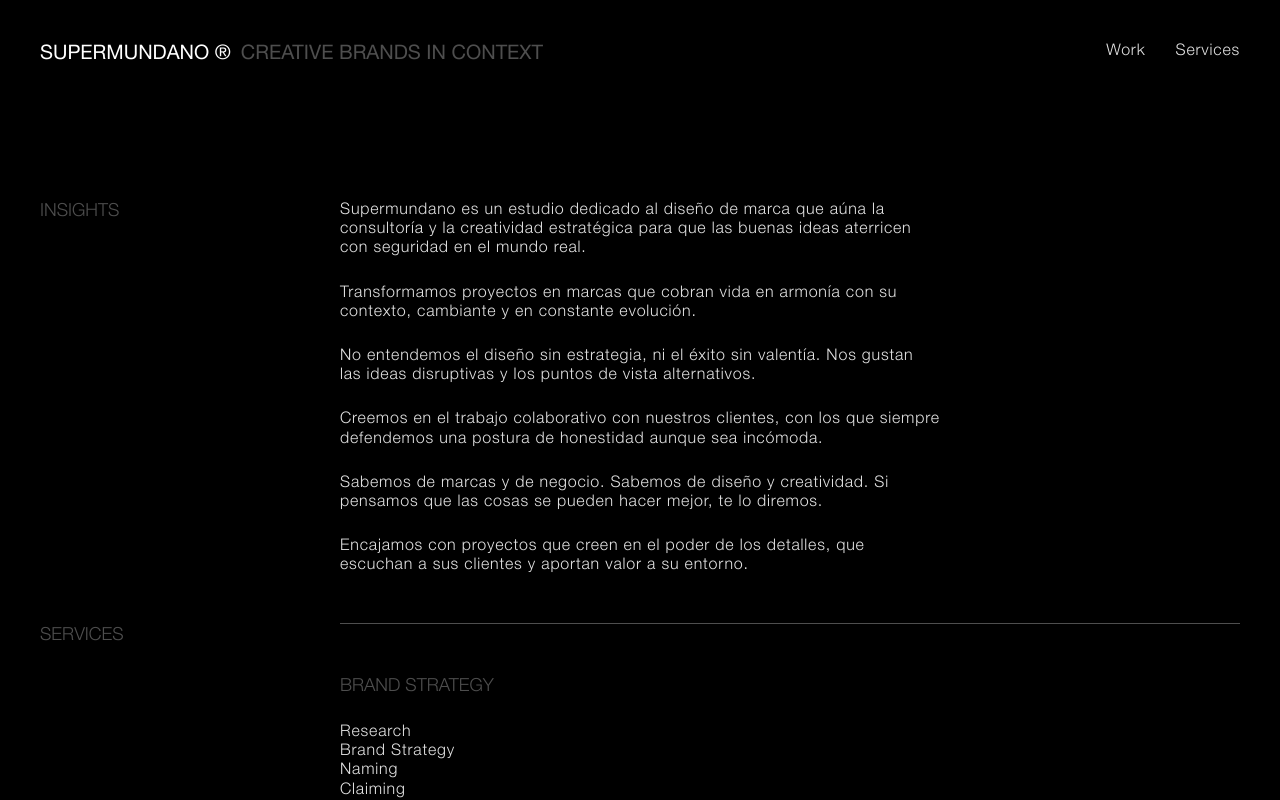
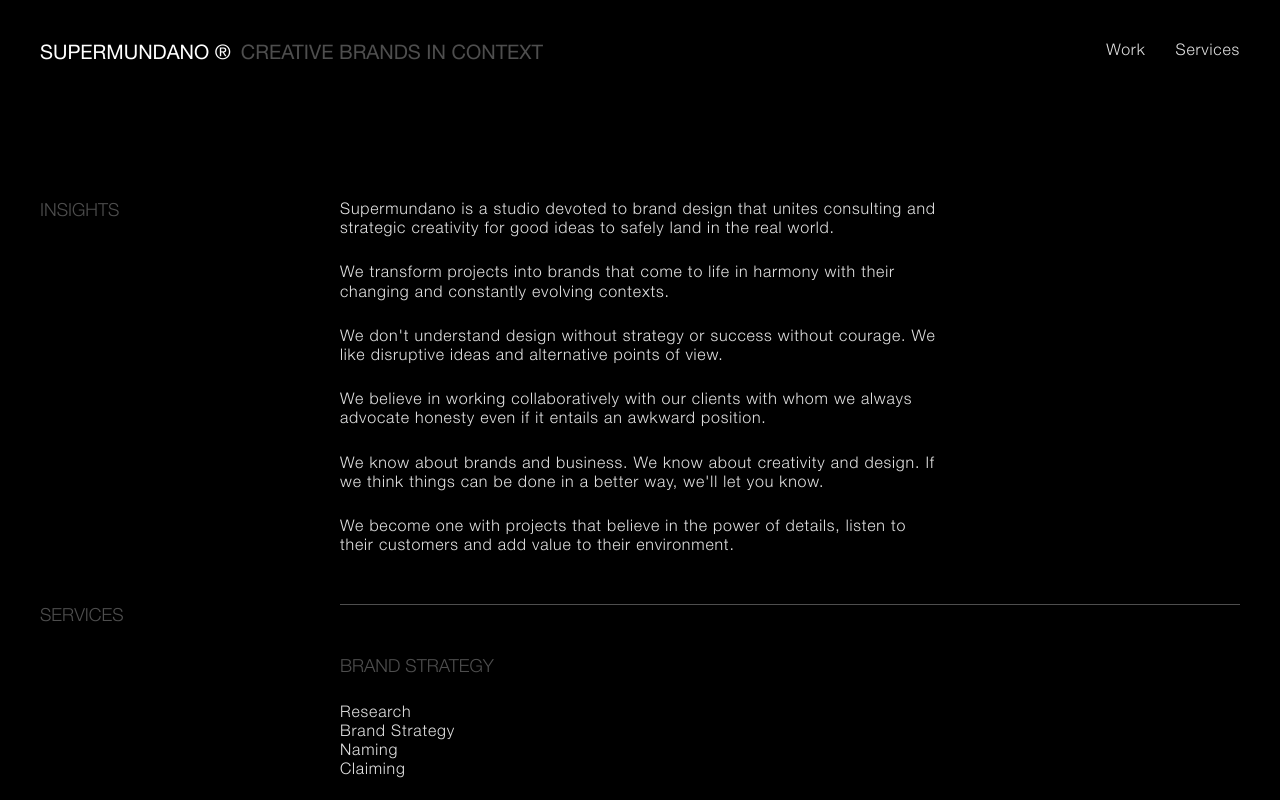
Before and after one commit to supermundano/supermundano-web, a Next.js app: page /services in a window 1280 px wide. Shown: the top 800 px of the page. Built offline with nearby package versions, Linux system fonts and the light colour scheme; no server answers.

Commit message:
Add traducción a inglés principal y servicios

```diff
--- a/components/PageDescription.tsx
+++ b/components/PageDescription.tsx
@@ -25,7 +25,7 @@ const PageDescriptionStyles = styled.div`
 export default function PageDescription() {
     return(
         <PageDescriptionStyles>
-            <p>Trabajamos la creatividad desde un punto de vista estratégico para contextualizar cada marca en su entorno.</p>
+            <p>Our work focuses on creativity from a strategic perspective to contextualise each brand in its environment.</p>
         </PageDescriptionStyles>
     )
 }
--- a/components/ServicesTextSection.tsx
+++ b/components/ServicesTextSection.tsx
@@ -30,12 +30,12 @@ export default function ServicesTextSection() {
           <h2 className="secondary-title">INSIGHTS</h2>
       </div>
       <div className="text">
-        <p>Supermundano es un estudio dedicado al diseño de marca que aúna la consultoría y la creatividad estratégica para que las buenas ideas aterricen con seguridad en el mundo real.</p>
-        <p>Transformamos proyectos en marcas que cobran vida en armonía con su contexto, cambiante y en constante evolución.</p>
-        <p>No entendemos el diseño sin estrategia, ni el éxito sin valentía. Nos gustan las ideas disruptivas y los puntos de vista alternativos.</p>
-        <p>Creemos en el trabajo colaborativo con nuestros clientes, con los que siempre defendemos una postura de honestidad aunque sea incómoda.</p>
-        <p>Sabemos de marcas y de negocio. Sabemos de diseño y creatividad. Si pensamos que las cosas se pueden hacer mejor, te lo diremos.</p>
-        <p>Encajamos con proyectos que creen en el poder de los detalles, que escuchan a sus clientes y aportan valor a su entorno.</p>
+        <p>Supermundano is a studio devoted to brand design that unites consulting and strategic creativity for good ideas to safely land in the real world.</p>
+        <p>We transform projects into brands that come to life in harmony with their changing and constantly evolving contexts.</p>
+        <p>We don&apos;t understand design without strategy or success without courage. We like disruptive ideas and alternative points of view.</p>
+        <p>We believe in working collaboratively with our clients with whom we always advocate honesty even if it entails an awkward position.</p>
+        <p>We know about brands and business. We know about creativity and design. If we think things can be done in a better way, we&apos;ll let you know.</p>
+        <p>We become one with projects that believe in the power of details, listen to their customers and add value to their environment.</p>
       </div>
     </ServicesTextSectionStyle>
   )
```
